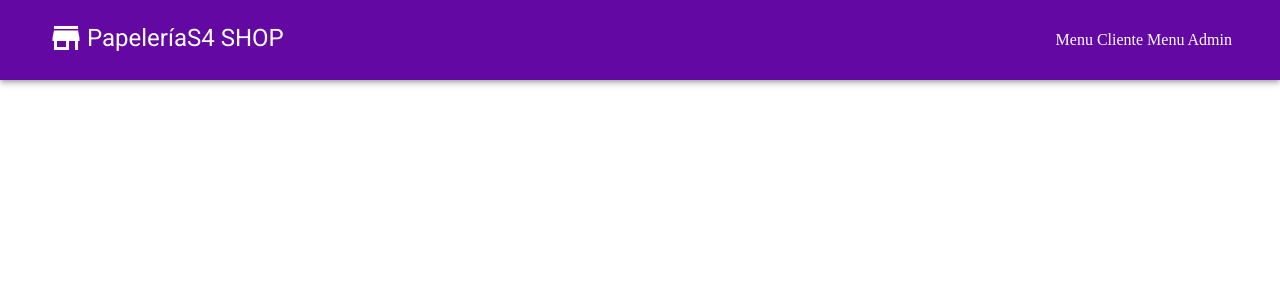
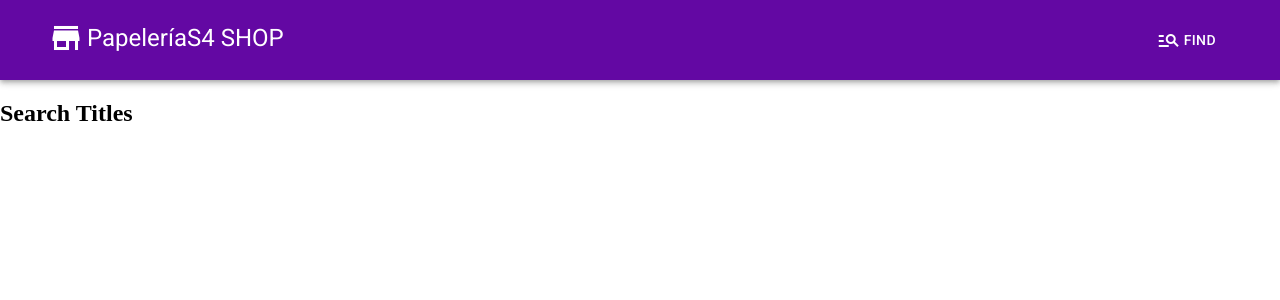
Before and after one commit to IsmaelQuiroz/PapeleriaS4v1, a React (Create React App) app: page /findMonographs in a window 1280 px wide. Shown: the top 300 px of the page. Built offline with nearby package versions, Linux system fonts and the light colour scheme.

Commit message:
memu movil and desktop

```diff
--- a/src/App.js
+++ b/src/App.js
@@ -1,11 +1,23 @@
+import React from 'react';
 import { ThemeProvider } from "@material-ui/core";
+import { BrowserRouter as Router, Route, Switch } from "react-router-dom";
 import MenuAppBar from "./components/navegacion/MenuAppBar";
 import theme from "./theme/theme";
+import FindMonographs from "./components/screens/FindMonographs"
 
 function App() {
   return (
     <ThemeProvider theme={theme}>
-        <MenuAppBar/>
+
+        {/*SnackBar */}
+
+        <Router>
+          <MenuAppBar/>
+          <Switch>
+            <Route exact path="/findMonographs" component={FindMonographs} />
+          </Switch>
+        </Router>
+
     </ThemeProvider>
   );
 }
--- a/src/components/navegacion/MenuAppBar.js
+++ b/src/components/navegacion/MenuAppBar.js
@@ -1,6 +1,7 @@
 import { AppBar, Container, Drawer, Icon, IconButton, Link, List, Toolbar, Typography } from '@material-ui/core';
 import React, { useState } from 'react';
 import useStyles from '../../theme/useStyle';
+import MenuCliente from './desktop/MenuCliente';
 import MenuMovil from './movil/MenuMovil';
 
 const MenuAppBar = () => {
@@ -40,8 +41,8 @@ const MenuAppBar = () => {
                            </Link>
                         </div>
                         <div className={classes.sectionDesktop}>
-                            Menu Cliente
-                            Menu Admin
+                            <MenuCliente/>
+                            {/*Menu Admin*/}
                         </div>
                     </Toolbar>
                 </Container>
--- /dev/null
+++ b/src/components/navegacion/desktop/MenuCliente.js
@@ -0,0 +1,23 @@
+import {  Icon, Button } from '@material-ui/core';
+import React from 'react';
+import { Link } from 'react-router-dom/cjs/react-router-dom';
+import useStyles from '../../../theme/useStyle';
+
+const MenuCliente = () => {
+
+    const classes = useStyles();
+
+    return(
+        <>
+            <Button color="inherit" className={classes.buttonIcon}>
+                <Link className={classes.linkAppBarDesktop} to="/findMonographs">
+                    <Icon className={classes.mr}>manage_search</Icon>
+                        Find
+                </Link>
+            </Button>
+
+        </>
+    )
+};
+
+export default MenuCliente;
--- a/src/components/navegacion/movil/MenuMovil.js
+++ b/src/components/navegacion/movil/MenuMovil.js
@@ -5,12 +5,12 @@ import {
   List,
   ListItem,
   ListItemText,
-  Link,
   ListItemIcon,
 } from "@material-ui/core";
 import React from "react";
 import { useState } from "react";
 import useStyles from "../../../theme/useStyle";
+import { Link } from "react-router-dom/cjs/react-router-dom.min";
 
 const MenuMovil = (props) => {
   const defaultImage =
@@ -45,7 +45,7 @@ const MenuMovil = (props) => {
           <Icon>keyboard_arrow_down</Icon>
         </div>
       </ListItem>
-      <Collapse component="li" in={openCliente} timeout="auto" unmountExit>
+      <Collapse component="li" in={openCliente} timeout="auto" unmountOnExit>
         <List disablePadding>
           <ListItem button className={classes.listSubItem} onClick={props.clickHandler}>
             <Link className={classes.linkAppBarMobile} to="/perfil">
--- /dev/null
+++ b/src/components/screens/FindMonographs.js
@@ -0,0 +1,9 @@
+import React from 'react';
+
+const FindMonographs = () => {
+    return (
+        <h2>Search Titles</h2>
+    )
+}
+
+export default FindMonographs;
```
